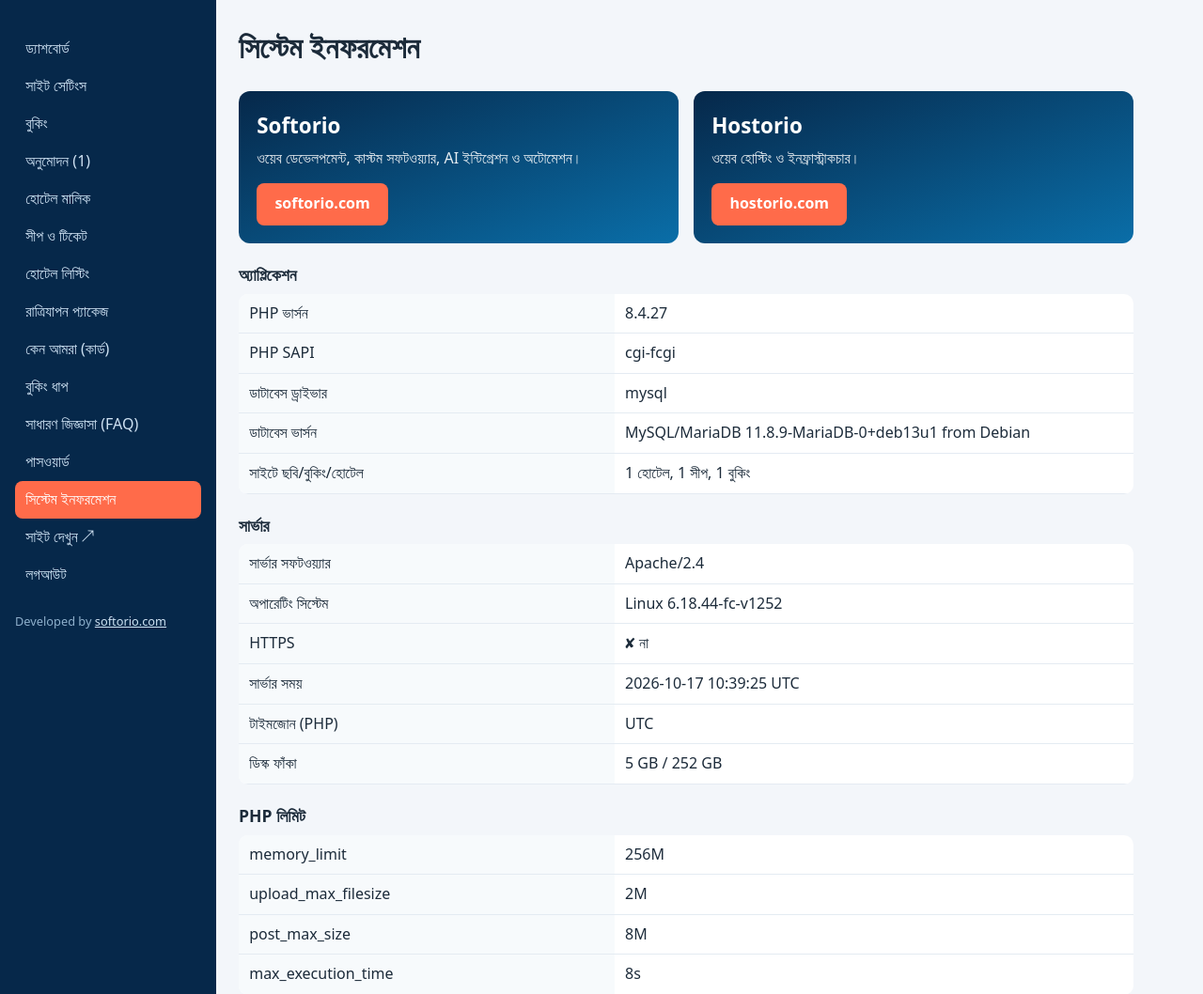
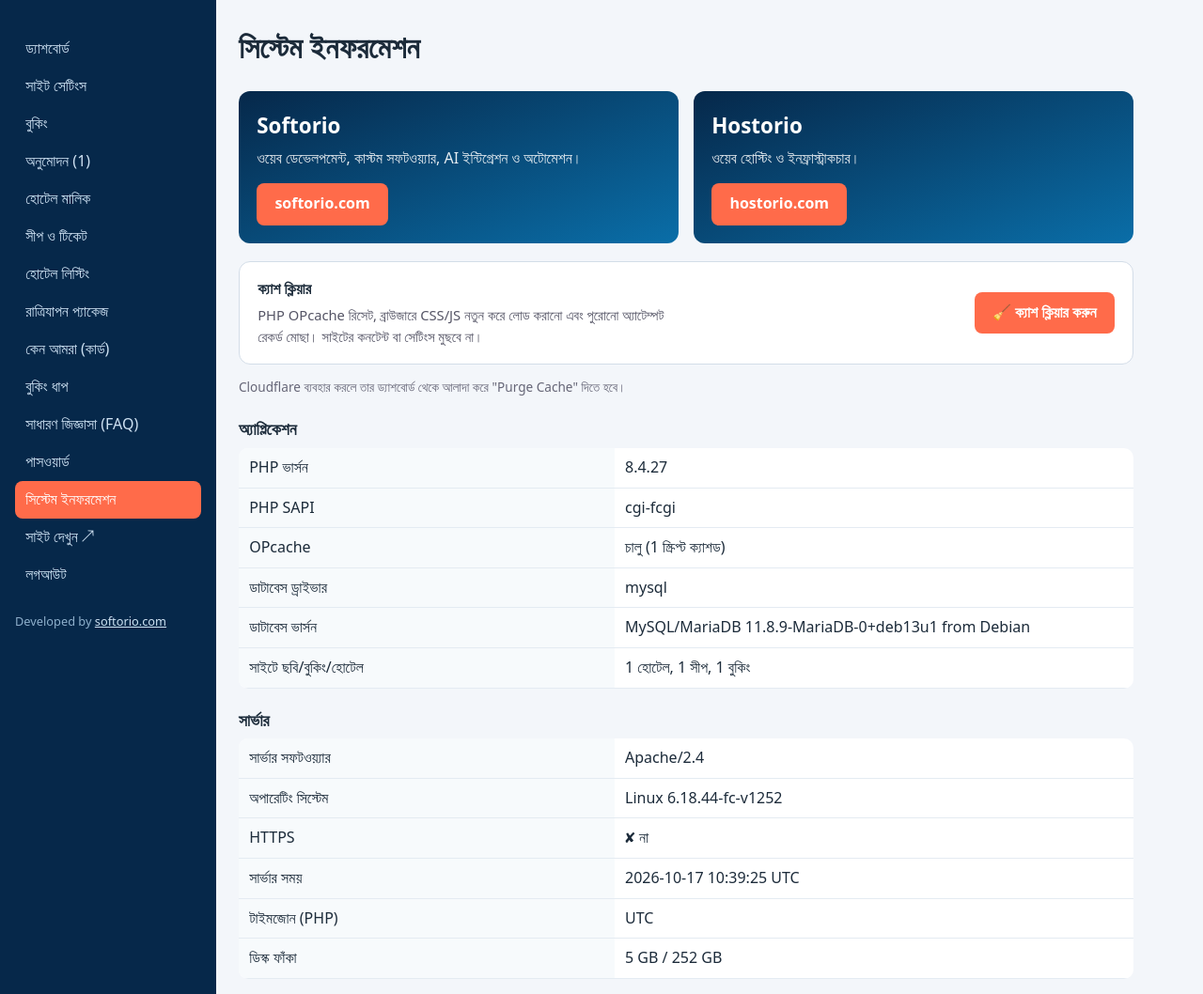
Before and after one commit to arifbillahcse/canvas-holidy-saintmartin-booking-website, a PHP site: page /admin/system.php in a window 1280 px wide. Shown: the top 1058 px of the page at 94% size. Run offline with PHP 8.4, Linux system fonts and the light colour scheme; the visitor is signed in with stand-in values (Sample User, id 1); tables that the repository leaves empty or names only in its code hold one stand-in row (values such as "Sample post"); some libraries are stand-ins or nearby versions.

Commit message:
Admin: clear cache button on system information page
Co-Authored-By: Claude Sonnet 5.5 <noreply@anthropic.com>
Claude-Session: https://claude.ai/code/session_01H7FP5X8CQicTCyN19bpaa6

```diff
--- a/admin/admin.css
+++ b/admin/admin.css
@@ -43,3 +43,4 @@ legend{font-weight:700;padding:0 .4rem}
 .card-admin h2{margin:0 0 .2rem;font-size:1.2rem}.card-admin small{color:#667;font-weight:400}
 .thumb{max-height:70px;vertical-align:middle;border-radius:6px}
 del{color:#9a1c0e}ins{color:#12643a;text-decoration:none;font-weight:600}
+.cache-box{display:flex;gap:1rem;align-items:center;justify-content:space-between;flex-wrap:wrap;background:#fff;border:1px solid #d3dde8;border-radius:12px;padding:1rem 1.2rem;margin-bottom:.6rem}.cache-box p{margin:.2rem 0 0;color:#556;font-size:.92rem;max-width:52ch}
--- a/admin/system.php
+++ b/admin/system.php
@@ -2,6 +2,27 @@
 require __DIR__ . '/_boot.php';
 require __DIR__ . '/_layout.php';
 admin_require();
+
+if ($_SERVER['REQUEST_METHOD'] === 'POST' && ($_POST['act'] ?? '') === 'clear_cache') {
+    if (!csrf_check()) {
+        flash('সেশন মেয়াদোত্তীর্ণ, আবার চেষ্টা করুন।', 'err');
+    } else {
+        $done = [];
+        if (function_exists('opcache_reset') && @opcache_reset()) {
+            $done[] = 'PHP OPcache রিসেট';
+        }
+        clearstatcache(true);
+        $done[] = 'ফাইল স্ট্যাটাস ক্যাশ';
+        // New version string => browsers re-download style.css and script.js.
+        setting_save('asset_v', (string)time());
+        $done[] = 'ব্রাউজার CSS/JS ক্যাশ ভার্সন আপডেট';
+        db()->prepare('DELETE FROM login_attempts WHERE created_at < ?')->execute([time() - 900]);
+        $done[] = 'মেয়াদোত্তীর্ণ লগইন/রেজিস্ট্রেশন অ্যাটেম্পট মুছে ফেলা';
+        flash('ক্যাশ ক্লিয়ার হয়েছে: ' . implode(', ', $done) . '।');
+    }
+    header('Location: system.php');
+    exit;
+}
 
 $cfg = require APP_ROOT . '/config.php';
 $driver = $cfg['driver'] ?? 'mysql';
@@ -30,6 +51,7 @@ $rows = [
     'অ্যাপ্লিকেশন' => [
         'PHP ভার্সন' => PHP_VERSION . (version_compare(PHP_VERSION, '8.0.0', '>=') ? '' : ' (⚠ PHP 8.0+ প্রয়োজন)'),
         'PHP SAPI' => PHP_SAPI,
+        'OPcache' => (function_exists('opcache_get_status') && ($o = @opcache_get_status(false)) && !empty($o['opcache_enabled'])) ? 'চালু (' . $o['opcache_statistics']['num_cached_scripts'] . ' স্ক্রিপ্ট ক্যাশড)' : 'বন্ধ / উপলব্ধ নয়',
         'ডাটাবেস ড্রাইভার' => $driver,
         'ডাটাবেস ভার্সন' => $dbVersion,
         'সাইটে ছবি/বুকিং/হোটেল' => (function () {
@@ -77,6 +99,13 @@ admin_head('সিস্টেম ইনফরমেশন');
   </div>
 </section>
 
+<form method="post" class="cache-box" onsubmit="return confirm('ক্যাশ ক্লিয়ার করবেন?')">
+  <?= csrf_field() ?><input type="hidden" name="act" value="clear_cache">
+  <div><strong>ক্যাশ ক্লিয়ার</strong><p>PHP OPcache রিসেট, ব্রাউজারে CSS/JS নতুন করে লোড করানো এবং পুরোনো অ্যাটেম্পট রেকর্ড মোছা। সাইটের কনটেন্ট বা সেটিংস মুছবে না।</p></div>
+  <button class="btn">🧹 ক্যাশ ক্লিয়ার করুন</button>
+</form>
+<p class="hint">Cloudflare ব্যবহার করলে তার ড্যাশবোর্ড থেকে আলাদা করে "Purge Cache" দিতে হবে।</p>
+
 <?php foreach ($rows as $group => $items): ?>
 <h2 class="sys-h"><?= e($group) ?></h2>
 <table class="tbl sys">
--- a/includes/site.php
+++ b/includes/site.php
@@ -43,7 +43,7 @@ function page_open(string $title, string $desc, bool $home): void
 <link rel="preconnect" href="https://fonts.googleapis.com">
 <link rel="preconnect" href="https://fonts.gstatic.com" crossorigin>
 <link href="https://fonts.googleapis.com/css2?family=Hind+Siliguri:wght@400;500;600;700&display=swap" rel="stylesheet">
-<link rel="stylesheet" href="style.css">
+<link rel="stylesheet" href="style.css?v=<?= e(setting('asset_v', '1')) ?>">
 </head>
 <body<?= $home ? '' : ' class="inner"' ?>>
 
@@ -76,7 +76,7 @@ function page_close(): void
 
 <a href="https://wa.me/<?= e(wa_number()) ?>" class="wa-float" aria-label="WhatsApp-এ মেসেজ করুন" target="_blank" rel="noopener"><?= wa_icon('wa-float__ico') ?></a>
 
-<script src="script.js"></script>
+<script src="script.js?v=<?= e(setting('asset_v', '1')) ?>"></script>
 </body>
 </html>
 <?php
```
